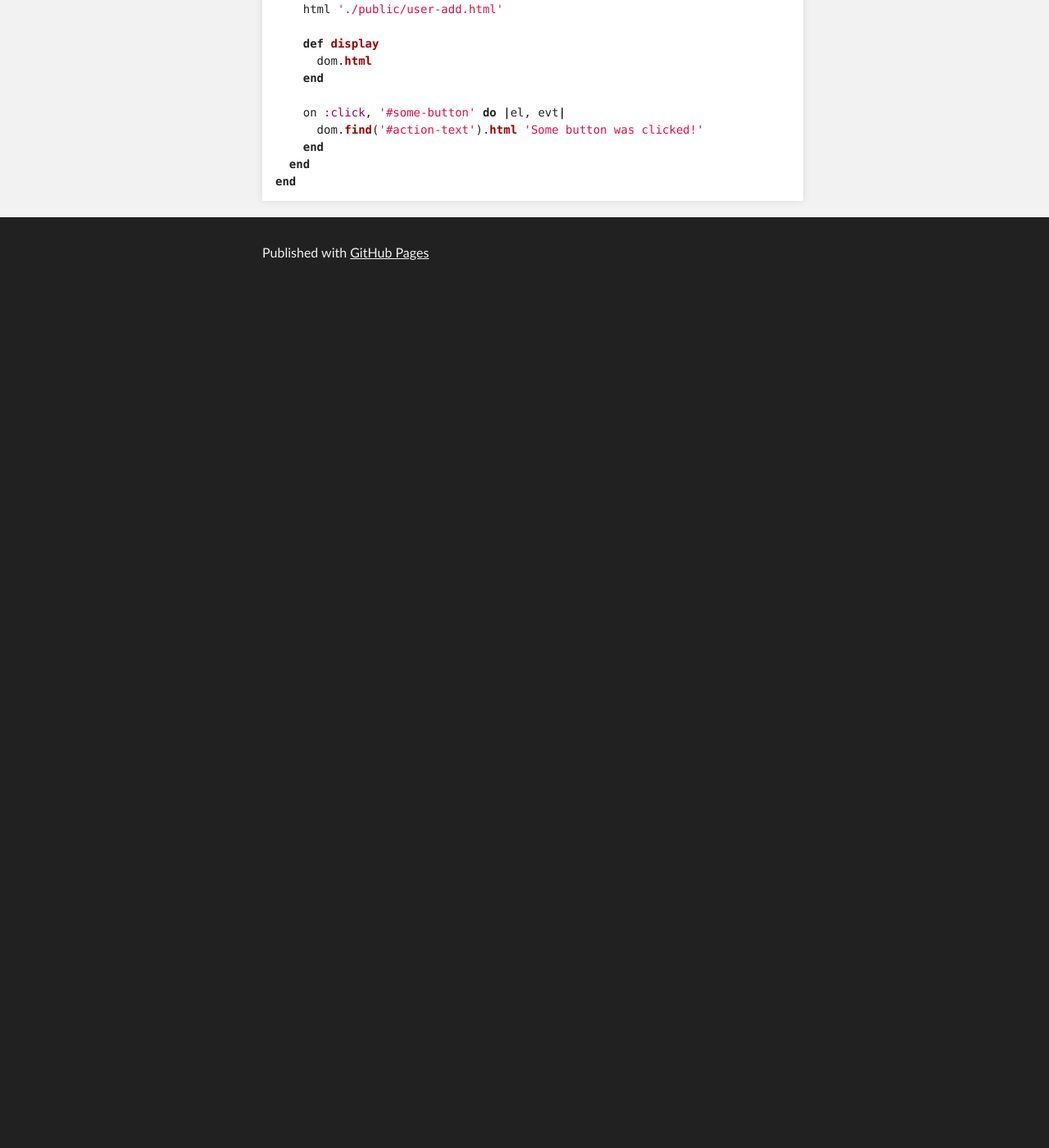
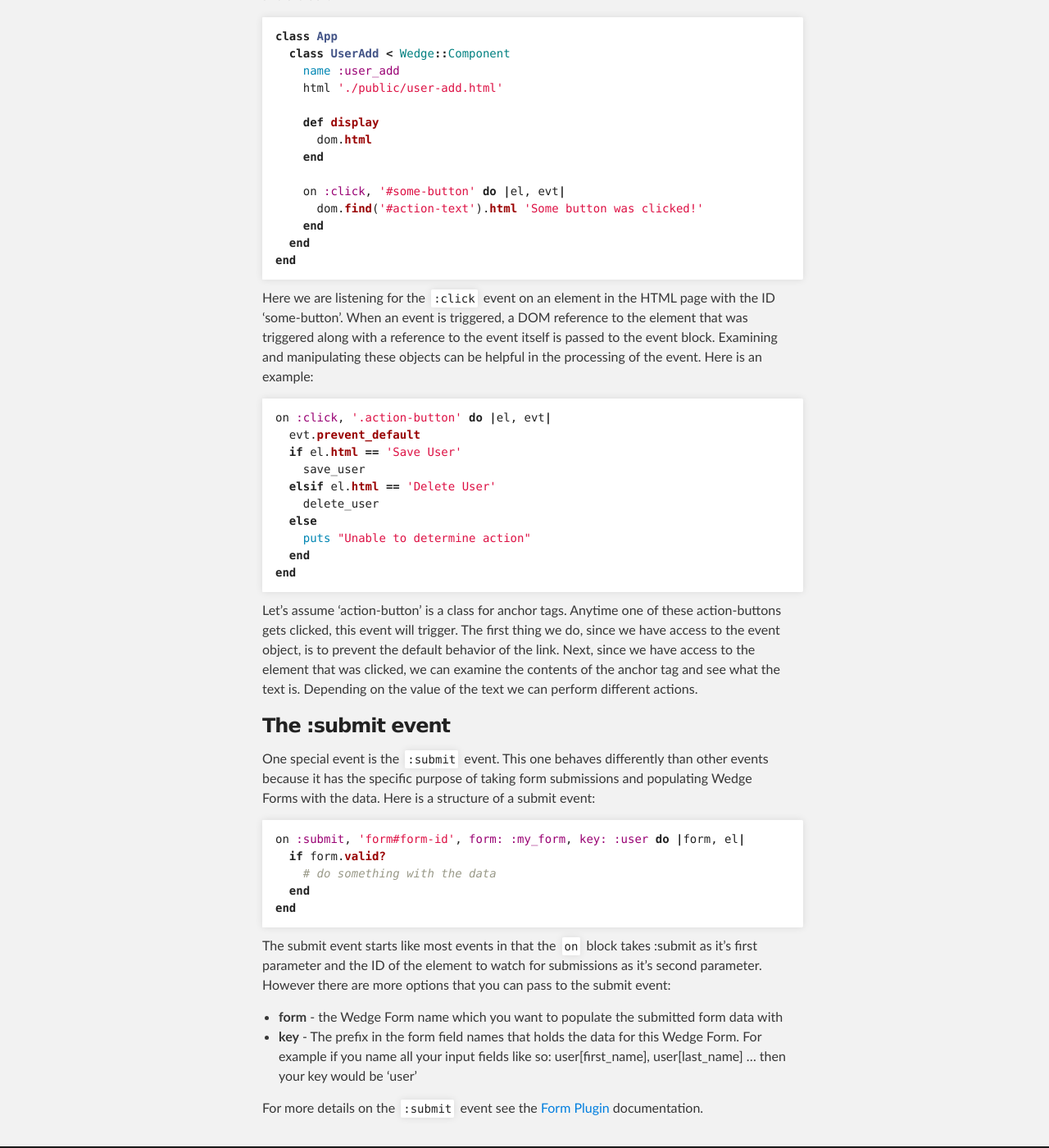
Before and after one commit to wedgeio/wedgeio.github.io, a Jekyll site: the page built from pages/events.md, in a window 1280 px wide and 1400 px high, scrolled down 571 px. Shown: the whole window at 82% size. Built offline with Jekyll 4.4.1, drawn with Linux system fonts in a browser that asks for light colours; before the commit the page ends 926 px from its top, so only the background shows below that; some of the changed text lies outside the part shown.

Commit message:
more work on events page, added simple install page

```diff
--- a/_layouts/default.html
+++ b/_layouts/default.html
@@ -18,7 +18,7 @@
         <header class="inner">
           <a id="forkme_banner" href="https://github.com/wedgeio/wedge">View on GitHub</a>
 
-          <h1 id="project_title">{{ site.name }}</h1>
+          <h1 id="project_title"><a href="/">{{ site.name }}</a></h1>
           <h2 id="project_tagline">{{ site.description }}</h2>
 
         </header>
--- a/pages/events.md
+++ b/pages/events.md
@@ -5,7 +5,7 @@ title: Events
 
 # {{ page.title }}
 
-Events will allow your components react to outside stimulus. Primarily you can listen for user input.
+Events will allow your components react to outside stimulus. In most cases, events will be responding on the client side so reading the notes on [Client/Server Components](/pages/component-advanced.html) will be helpful for this document. Events in Wedge take a similar approach to how you would see events in JQuery. You have a set of standard events that you can handle or you can declare your own custom events. Usually you are listening for some sort of user input on your rendered HTML page.
 
 ### Listen For An Event
 
@@ -27,3 +27,39 @@ class App
   end
 end
 {% endhighlight %}
+
+Here we are listening for the `:click` event on an element in the HTML page with the ID 'some-button'. When an event is triggered, a DOM reference to the element that was triggered along with a reference to the event itself is passed to the event block. Examining and manipulating these objects can be helpful in the processing of the event. Here is an example:
+
+{% highlight ruby %}
+on :click, '.action-button' do |el, evt|
+  evt.prevent_default
+  if el.html == 'Save User'
+    save_user
+  elsif el.html == 'Delete User'
+    delete_user
+  else
+    puts "Unable to determine action"
+  end
+end
+{% endhighlight %}
+
+Let's assume 'action-button' is a class for anchor tags. Anytime one of these action-buttons gets clicked, this event will trigger. The first thing we do, since we have access to the event object, is to prevent the default behavior of the link. Next, since we have access to the element that was clicked, we can examine the contents of the anchor tag and see what the text is. Depending on the value of the text we can perform different actions.
+
+### The :submit event
+
+One special event is the `:submit` event. This one behaves differently than other events because it has the specific purpose of taking form submissions and populating Wedge Forms with the data. Here is a structure of a submit event:
+
+{% highlight ruby %}
+on :submit, 'form#form-id', form: :my_form, key: :user do |form, el|
+  if form.valid?
+    # do something with the data
+  end
+end
+{% endhighlight %}
+
+The submit event starts like most events in that the `on` block takes :submit as it's first parameter and the ID of the element to watch for submissions as it's second parameter. However there are more options that you can pass to the submit event:
+
+* **form** - the Wedge Form name which you want to populate the submitted form data with
+* **key** - The prefix in the form field names that holds the data for this Wedge Form. For example if you name all your input fields like so: user[first_name], user[last_name] ... then your key would be 'user'
+
+For more details on the `:submit` event see the [Form Plugin](/pages/plugins/form.html) documentation.
```
Also changed, not shown: index.md (+1 -1 lines), pages/install.md (added, +59 -0 lines).
